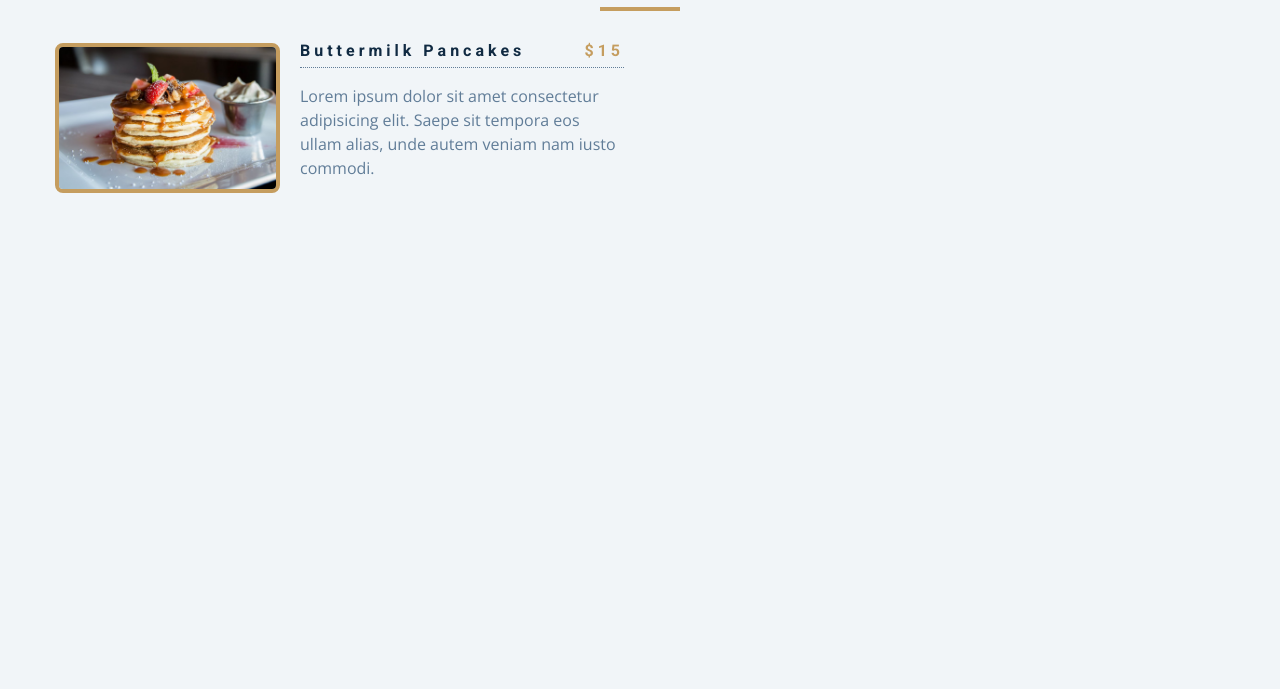
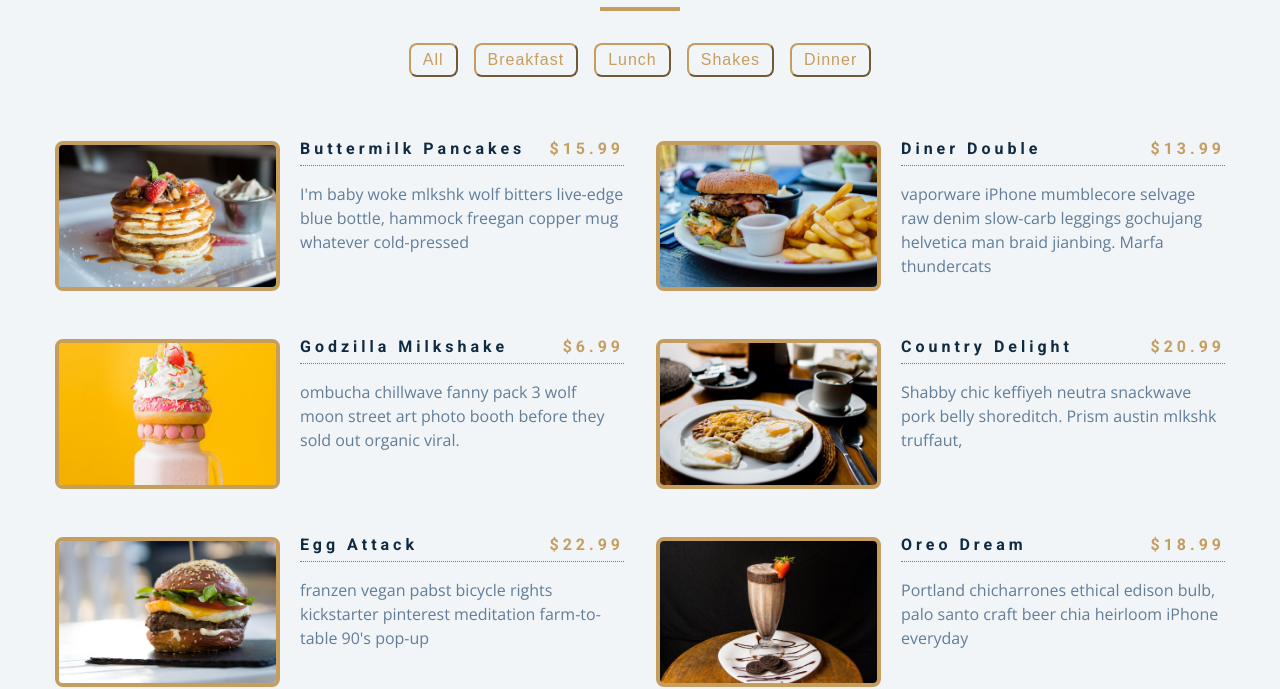
Before and after one commit to Aamirmuhammad91/JavaScript-Projects, a plain HTML site: page 08-menu/setup/index.html in a window 1280 px wide. Shown: the part 125-814 px from the top of the page. Drawn offline with nearby package versions, Linux system fonts and the light colour scheme.

Commit message:
Menu Project updated

```diff
--- a/08-menu/setup/app.js
+++ b/08-menu/setup/app.js
@@ -1,76 +1,149 @@
 const menu = [
   {
     id: 1,
-    title: "buttermilk pancakes",
-    category: "breakfast",
+    title: 'buttermilk pancakes',
+    category: 'breakfast',
     price: 15.99,
-    img: "./images/item-1.jpeg",
+    img: './images/item-1.jpeg',
     desc: `I'm baby woke mlkshk wolf bitters live-edge blue bottle, hammock freegan copper mug whatever cold-pressed `,
   },
   {
     id: 2,
-    title: "diner double",
-    category: "lunch",
+    title: 'diner double',
+    category: 'lunch',
     price: 13.99,
-    img: "./images/item-2.jpeg",
+    img: './images/item-2.jpeg',
     desc: `vaporware iPhone mumblecore selvage raw denim slow-carb leggings gochujang helvetica man braid jianbing. Marfa thundercats `,
   },
   {
     id: 3,
-    title: "godzilla milkshake",
-    category: "shakes",
+    title: 'godzilla milkshake',
+    category: 'shakes',
     price: 6.99,
-    img: "./images/item-3.jpeg",
+    img: './images/item-3.jpeg',
     desc: `ombucha chillwave fanny pack 3 wolf moon street art photo booth before they sold out organic viral.`,
   },
   {
     id: 4,
-    title: "country delight",
-    category: "breakfast",
+    title: 'country delight',
+    category: 'breakfast',
     price: 20.99,
-    img: "./images/item-4.jpeg",
+    img: './images/item-4.jpeg',
     desc: `Shabby chic keffiyeh neutra snackwave pork belly shoreditch. Prism austin mlkshk truffaut, `,
   },
   {
     id: 5,
-    title: "egg attack",
-    category: "lunch",
+    title: 'egg attack',
+    category: 'lunch',
     price: 22.99,
-    img: "./images/item-5.jpeg",
+    img: './images/item-5.jpeg',
     desc: `franzen vegan pabst bicycle rights kickstarter pinterest meditation farm-to-table 90's pop-up `,
   },
   {
     id: 6,
-    title: "oreo dream",
-    category: "shakes",
+    title: 'oreo dream',
+    category: 'shakes',
     price: 18.99,
-    img: "./images/item-6.jpeg",
+    img: './images/item-6.jpeg',
     desc: `Portland chicharrones ethical edison bulb, palo santo craft beer chia heirloom iPhone everyday`,
   },
   {
     id: 7,
-    title: "bacon overflow",
-    category: "breakfast",
+    title: 'bacon overflow',
+    category: 'breakfast',
     price: 8.99,
-    img: "./images/item-7.jpeg",
+    img: './images/item-7.jpeg',
     desc: `carry jianbing normcore freegan. Viral single-origin coffee live-edge, pork belly cloud bread iceland put a bird `,
   },
   {
     id: 8,
-    title: "american classic",
-    category: "lunch",
+    title: 'american classic',
+    category: 'lunch',
     price: 12.99,
-    img: "./images/item-8.jpeg",
+    img: './images/item-8.jpeg',
     desc: `on it tumblr kickstarter thundercats migas everyday carry squid palo santo leggings. Food truck truffaut  `,
   },
   {
     id: 9,
-    title: "quarantine buddy",
-    category: "shakes",
+    title: 'quarantine buddy',
+    category: 'shakes',
     price: 16.99,
-    img: "./images/item-9.jpeg",
+    img: './images/item-9.jpeg',
+    desc: `skateboard fam synth authentic semiotics. Live-edge lyft af, edison bulb yuccie crucifix microdosing.`,
+  },
+  {
+    id: 10,
+    title: 'Steak piece',
+    category: 'dinner',
+    price: 39.5,
+    img: './images/item-10.jpeg',
     desc: `skateboard fam synth authentic semiotics. Live-edge lyft af, edison bulb yuccie crucifix microdosing.`,
   },
 ];
 
-const sectionCenter = document.querySelector(".section-center")
+// get parent element
+const sectionCenter = document.querySelector('.section-center');
+const btnContainer = document.querySelector('.btn-container');
+// display all items when page loads
+window.addEventListener('DOMContentLoaded', function () {
+  displayMenuItems(menu);
+  displayCategoryButtons();
+});
+
+function displayMenuItems(menuItems) {
+  let displayMenu = menuItems.map(function (item) {
+    // console.log(item);
+
+    return `<article class="menu-item">
+          <img src=${item.img} alt=${item.title} class="photo" />
+          <div class="item-info">
+            <header>
+              <h4>${item.title}</h4>
+              <h4 class="price">$${item.price}</h4>
+            </header>
+            <p class="item-text">
+              ${item.desc}
+            </p>
+          </div>
+        </article>`;
+  });
+  displayMenu = displayMenu.join('');
+  // console.log(displayMenu);
+  sectionCenter.innerHTML = displayMenu;
+}
+
+function displayCategoryButtons() {
+  const categories = menu.reduce(
+    (values, item) => {
+      if (!values.includes(item.category)) values.push(item.category);
+      return values;
+    },
+    ['all']
+  );
+
+  const categoryBtns = categories
+    .map((category) => {
+      return `<button class="filter-btn" type="button" data-id=${category}>${category}</button>`;
+    })
+    .join('');
+  btnContainer.innerHTML = categoryBtns;
+
+  const filterBtns = document.querySelectorAll('.filter-btn');
+  filterBtns.forEach(function (btn) {
+    btn.addEventListener('click', function (e) {
+      // console.log(e.currentTarget.dataset);
+      const category = e.currentTarget.dataset.id;
+      const menuCategory = menu.filter(function (menuItem) {
+        // console.log(menuItem.category);
+        if (menuItem.category === category) {
+          return menuItem;
+        }
+      });
+      if (category === 'all') {
+        displayMenuItems(menu);
+      } else {
+        displayMenuItems(menuCategory);
+      }
+    });
+  });
+}
--- a/08-menu/setup/index.html
+++ b/08-menu/setup/index.html
@@ -14,31 +14,39 @@
   </head>
   <body>
     <section class="menu">
-      <!-- title -->
       <div class="title">
         <h2>our menu</h2>
         <div class="underline"></div>
       </div>
-      <!-- filter buttons -->
-      <!-- menu items -->
+      <div class="btn-container">
+        <!-- <button class="filter-btn" type="button" data-id="all">all</button>
+        <button class="filter-btn" type="button" data-id="breakfast">
+          breakfast
+        </button>
+        <button class="filter-btn" type="button" data-id="lunch">lunch</button>
+        <button class="filter-btn" type="button" data-id="shakes">
+          shakes
+        </button> -->
+      </div>
       <div class="section-center">
-        <!-- single item -->
+        `
         <article class="menu-item">
-          <img src="./menu-item.jpeg" alt="menu item" class="photo">
+          <img src="menu-item.jpeg" alt="menu-items" />
           <div class="item-info">
             <header>
-              <h4>buttermilk pancakes</h4>
-              <h4 class="price">$15</h4>
+              <h4>Buttermilk Pancakes</h4>
+              <h4 class="price">15</h4>
             </header>
-            <p class="item-text">
-              Lorem ipsum dolor sit amet consectetur adipisicing elit. Saepe sit tempora eos ullam alias, unde autem veniam nam iusto commodi.
+            <p>
+              Lorem ipsum dolor sit amet consectetur, adipisicing elit.
+              Accusamus itaque sint facilis corporis esse odit minima iusto,
+              error in dolor?
             </p>
           </div>
         </article>
-        <!-- end of single item -->
-
       </div>
     </section>
+
     <!-- javascript -->
     <script src="app.js"></script>
   </body>
```
